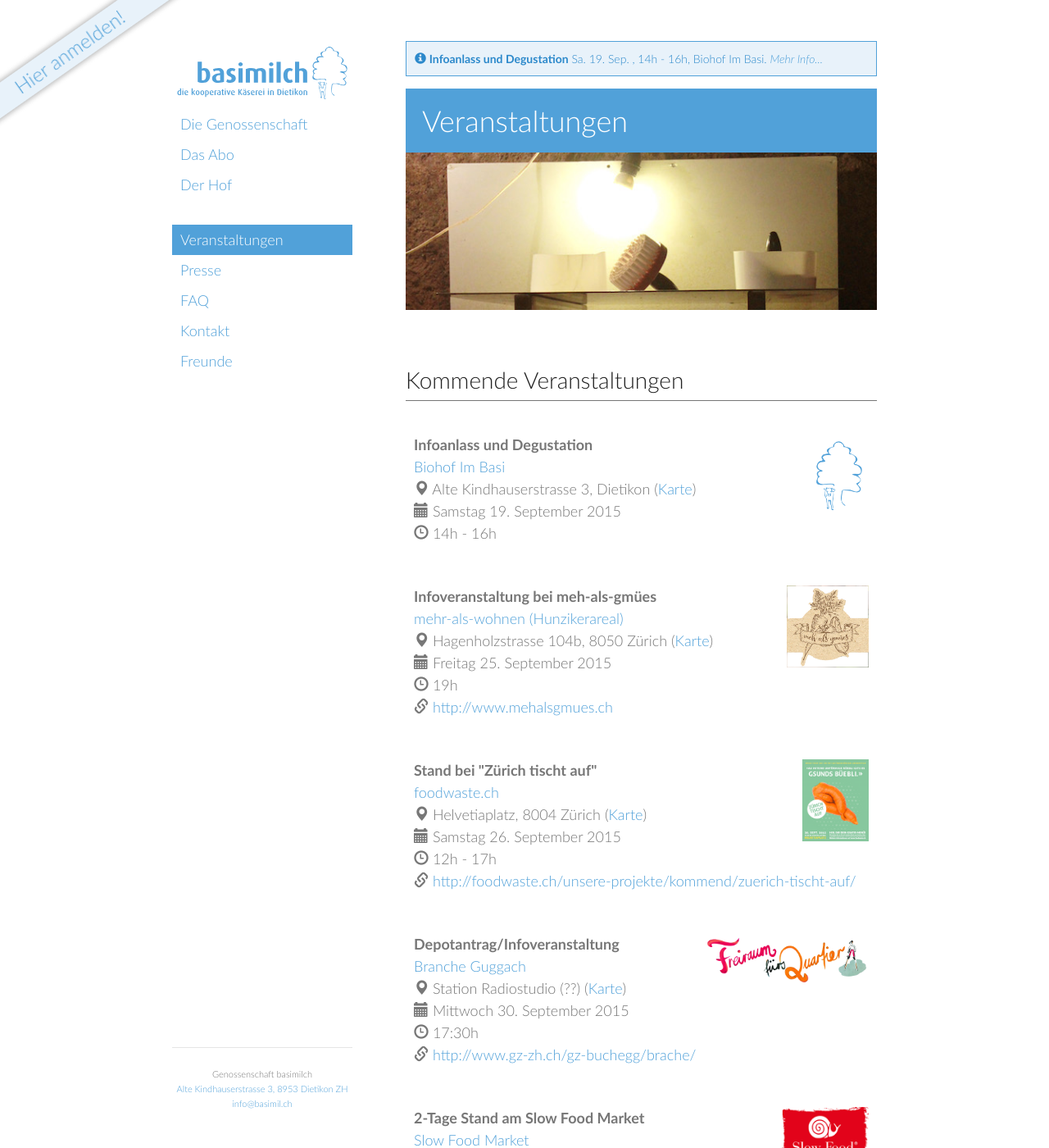
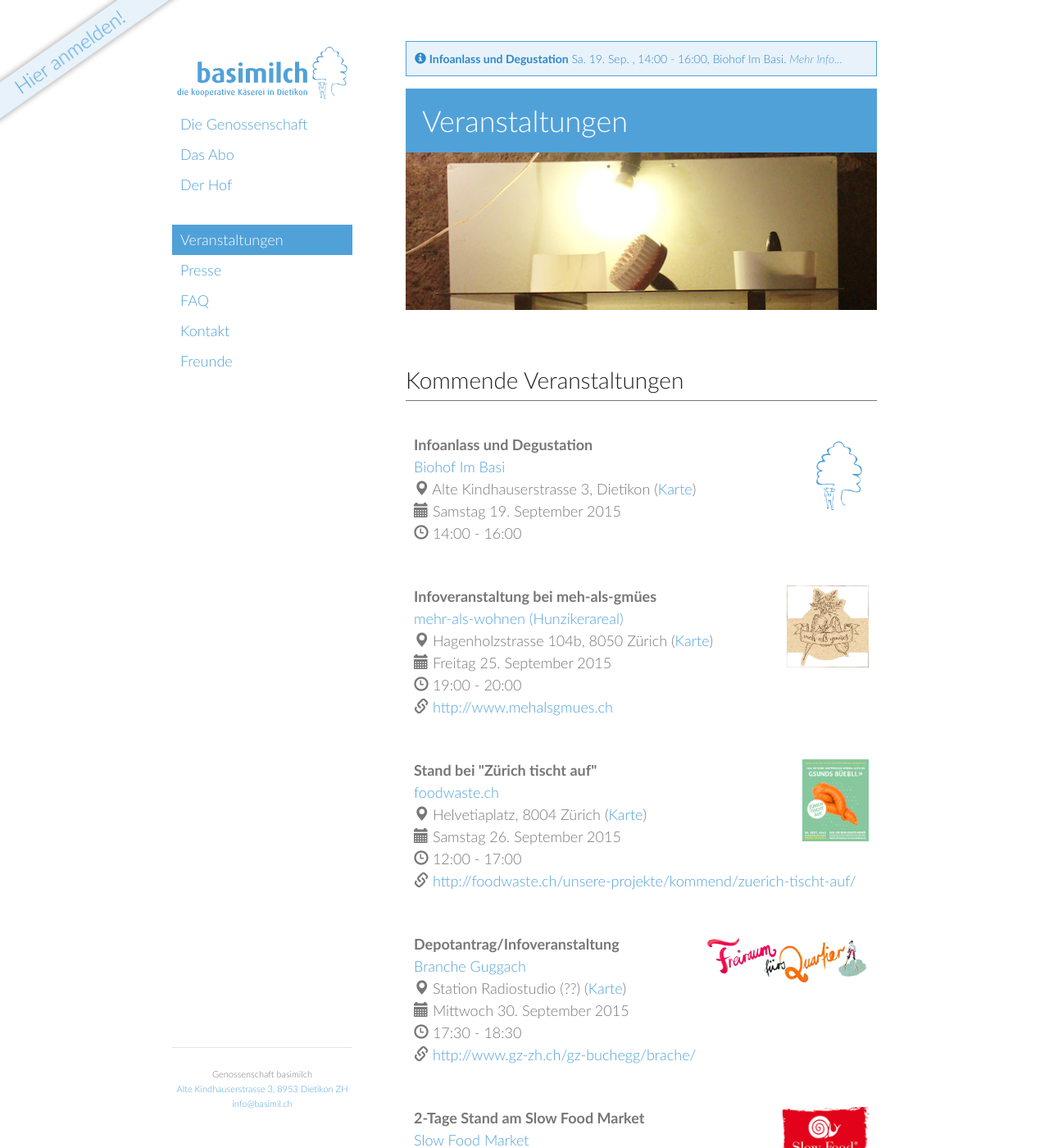
Before and after one commit to vryser/basimilch.github.io, a Jekyll site: the page built from pages/040-veranstaltungen.md, in a window 1280 px wide and 1400 px high. Shown: the whole window at 82% size. Built offline with Jekyll 4.4.1, drawn with Linux system fonts in a browser that asks for light colours; some of the changed text lies outside the part shown.

Commit message:
new: handle multi-day event dates

```diff
--- a/_data/events.yml
+++ b/_data/events.yml
@@ -2,8 +2,8 @@
 # See example of usage of this data in ../_includes/event-list.html.
 
 - title:      ortoloco 5. Jubiläumsfestival
-  date:       2015-09-05 19:00:00
-  time:       14h - 19h
+  start:      2015-09-05 14:00:00 +0200
+  end:        2015-09-05 19:00:00 +0200
   image:      logos/ortoloco_avatar
   place:      Biohof Fondli
   address:    Spreitenbacherstrasse 35, 8953 Dietikon
@@ -11,8 +11,8 @@
   url:        http://ortoloco.ch
 
 - title:      Infoanlass und Degustation
-  date:       2015-09-09 20:00:00
-  time:       16h - 20h
+  start:      2015-09-09 16:00:00 +0200
+  end:        2015-09-09 20:00:00 +0200
   place:      Foodcoop TOR14
   image:      logos/tor14_logo
   address:    Bäckesstrasse 54, Zürich
@@ -20,8 +20,8 @@
   url:        http://www.tor14.ch
 
 - title:      Infoanlass und Degustation
-  date:       2015-09-19 16:00:00
-  time:       14h - 16h
+  start:      2015-09-19 14:00:00 +0200
+  end:        2015-09-19 16:00:00 +0200
   place:      Biohof Im Basi
   image:      logos/basimilch_avatar
   place_url:  /kontakt/
@@ -29,8 +29,8 @@
   map_url:    https://www.google.ch/maps/place/Alte+Kindhauserstrasse+3+8953+Dietikon+Switzerland
 
 - title:      Infoveranstaltung bei meh-als-gmües
-  date:       2015-09-25 20:00:00
-  time:       19h
+  start:      2015-09-25 19:00:00 +0200
+  end:        2015-09-25 20:00:00 +0200
   place:      mehr-als-wohnen (Hunzikerareal)
   image:      logos/mehralsgmues_logo # http://www.mehalsgmues.ch/Leporello1.jpg
   place_url:  http://mehralswohnen.ch
@@ -39,8 +39,8 @@
   url:        http://www.mehalsgmues.ch
 
 - title:      Stand bei "Zürich tischt auf"
-  date:       2015-09-26 17:00:00
-  time:       12h - 17h
+  start:      2015-09-26 12:00:00 +0200
+  end:        2015-09-26 17:00:00 +0200
   place:      foodwaste.ch
   image:      events/zuritischtauf_poster # http://foodwaste.ch/wp-content/uploads/2015/08/Bildschirmfoto-2015-09-01-um-00.09.52.png
   place_url:  http://foodwaste.ch
@@ -49,8 +49,8 @@
   url:        http://foodwaste.ch/unsere-projekte/kommend/zuerich-tischt-auf/
 
 - title:      Depotantrag/Infoveranstaltung
-  date:       2015-09-30 18:30:00
-  time:       17:30h
+  start:      2015-09-30 17:30:00 +0200
+  end:        2015-09-30 18:30:00 +0200
   place:      Branche Guggach
   image:      logos/branche_guggach_logo # http://www.gz-zh.ch/typo3temp/pics/freiraum_logo_web_03_9172212d5c.jpg
   address:    Station Radiostudio (??)
@@ -58,8 +58,9 @@
   url:        http://www.gz-zh.ch/gz-buchegg/brache/
 
 - title:      2-Tage Stand am Slow Food Market
-  date:       2015-11-14 19:00:00 # Sa 14. - So 15.11.
-  time:       10h - 19h
+  start:      2015-11-14 10:00:00 +0200
+  end:        2015-11-15 19:00:00 +0200
+  day_hours:  10:00 - 19:00
   place:      Slow Food Market
   image:      logos/slowfoodmarket_logo # http://www.slowfoodmarket.ch/uploads/tx_smedialmseventcalendar/SLOW2011_4c_01.gif
   address:    Messe Zürich, Halle 9
--- a/_includes/event-list.html
+++ b/_includes/event-list.html
@@ -1,18 +1,24 @@
-{% assign events = site.data.events | sort: 'date' %}
+{% assign events = site.data.events | sort: 'start' %}
 {% assign events_found = false %}
 {% if include.display == 'past' %}
   {% assign events = events | reverse %}
 {% endif %}
 {% for event in events %}
+  {% assign start_day = event.start | date: "%d" %}
+  {% assign end_day   = event.end   | date: "%d" %}
+  {% assign multi_day_event = false %}
+  {% if start_day != end_day %}
+    {% assign multi_day_event = true %}
+  {% endif %}
   {% if include.display == 'upcoming' %}
     {% assign event_class = "event-upcoming" %}
-    {% if site.time >= event.date %}{% continue %}{% endif %}
+    {% if site.time >= event.end %}{% continue %}{% endif %}
   {% elsif include.display == 'past' %}
     {% assign event_class = "event-past" %}
-    {% if site.time < event.date %}{% continue %}{% endif %}
+    {% if site.time < event.end %}{% continue %}{% endif %}
   {% endif %}
   {% assign events_found = true %}
-  <div id="{% include event_id event=event %}" class="event-item {{event_class}} event-{{event.title | slugify}}" data-event-date="{{ event.date | date_to_xmlschema }}">
+  <div id="{% include event_id event=event %}" class="event-item {{event_class}} event-{{event.title | slugify}}" {% include event_dates_attrs event=event %} >
     {% if event.image %}
       <img class="event-image" src="/images/{{event.image}}.png" alt="Image for {{event.title | xml_escape}}">
     {% endif %}
@@ -32,11 +38,20 @@
     {% endif %}
     <div class="event-date">
       <span class="glyphicon glyphicon-calendar"></span>
-      {% include long_date_german.html date=event.date %}
+      {% include long_date_german.html date=event.start %}
     </div>
+    {% if multi_day_event %}
+      <div class="event-address-2">
+        {% include long_date_german.html date=event.end %}
+      </div>
+    {% endif %}
     <div class="event-time">
       <span class="glyphicon glyphicon-time"></span>
-      {{event.time}}
+      {% if multi_day_event %}
+        {{event.day_hours}}
+      {% else %}
+        {% include event_hours event=event %}
+      {% endif %}
     </div>
     {% if event.url %}
       <div class="event-link">
--- /dev/null
+++ b/_includes/event_dates_attrs
@@ -0,0 +1 @@
+data-event-start-date="{{ event.start | date_to_xmlschema }}" data-event-end-date="{{ event.end | date_to_xmlschema }}"
--- /dev/null
+++ b/_includes/event_hours
@@ -0,0 +1,3 @@
+{% assign start_time  = include.event.start | date: "%H:%M" %}
+{% assign end_time    = include.event.end   | date: "%H:%M" %}
+{{start_time}} - {{end_time}}
--- a/_includes/event_id
+++ b/_includes/event_id
@@ -1 +1 @@
-event-{{ event.date | date_to_string | append: '-' | append: event.title | append: '-' | append: event.place | slugify }}
+event-{{ event.start | date_to_string | append: '-' | append: event.title | append: '-' | append: event.place | slugify }}
--- a/_includes/next-event-alert.html
+++ b/_includes/next-event-alert.html
@@ -1,11 +1,11 @@
-{% assign events = site.data.events | sort: 'date' %}
+{% assign events = site.data.events | sort: 'start' %}
 {% for event in events %}
-  {% if site.time >= event.date %}{% continue %}{% endif %}
-  <section class="next-event-alert" data-event-date="{{ event.date | date_to_xmlschema }}">
+  {% if site.time >= event.end %}{% continue %}{% endif %}
+  <section class="next-event-alert" {% include event_dates_attrs event=event %} >
     <span class="glyphicon glyphicon-info-sign" aria-hidden="true"></span>
     <b>{{event.title}}</b>
-    {% include short_date_german.html date=event.date %},
-    {{event.time}},
+    {% include short_date_german.html date=event.start %},
+    {% include event_hours event=event %},
     {{event.place}}.
     <em><a href="/veranstaltungen/#{% include event_id event=event %}">Mehr Info...</a></em>
   </section>
--- a/javascripts/custom.js
+++ b/javascripts/custom.js
@@ -1,8 +1,8 @@
 jQuery( function() { ( function( $$, $, undefined ) {
 
-  $(".next-event-alert[data-event-date]").each(function(){
+  $(".next-event-alert[data-event-end-date]").each(function(){
     var $this     = $(this),
-        eventDate = new Date($this.data("event-date")),
+        eventDate = new Date($this.data("event-end-date")),
         now       = new Date();
     if ( now > eventDate ) {
       $this.remove();
```
